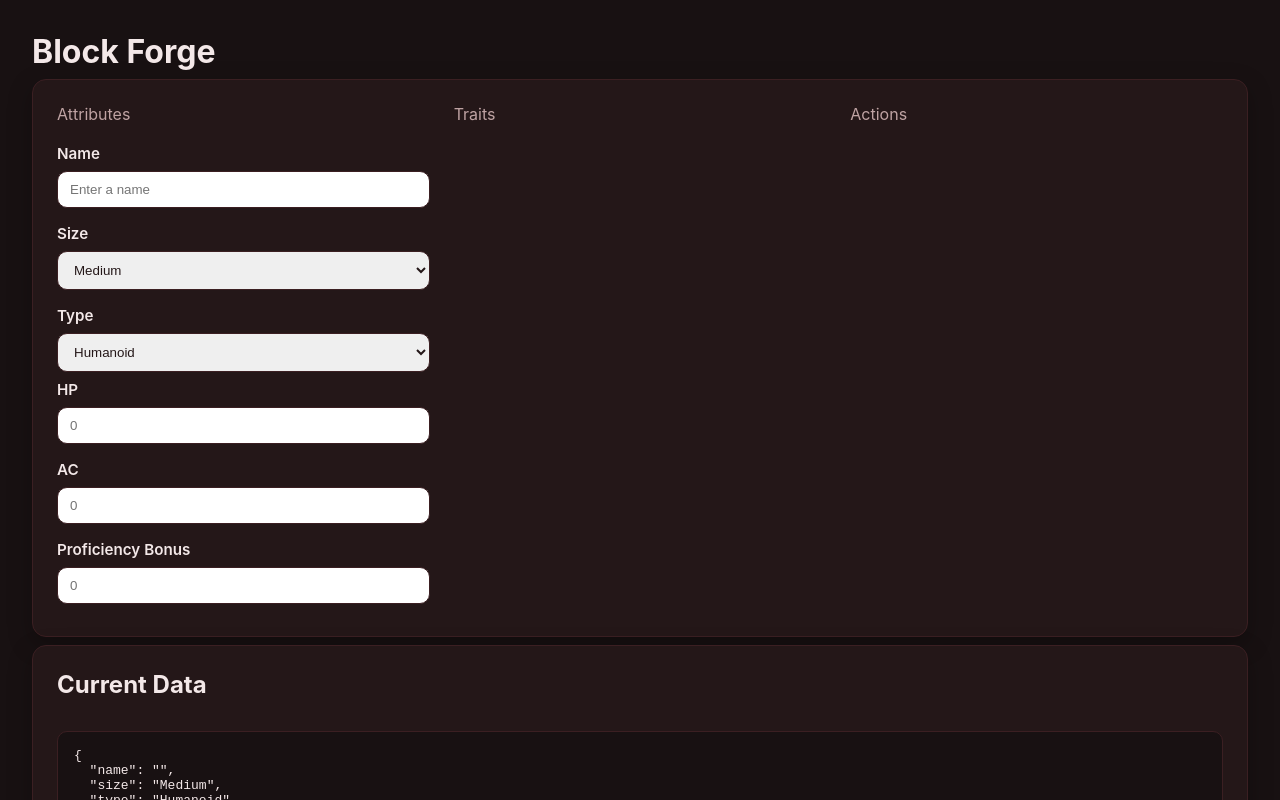
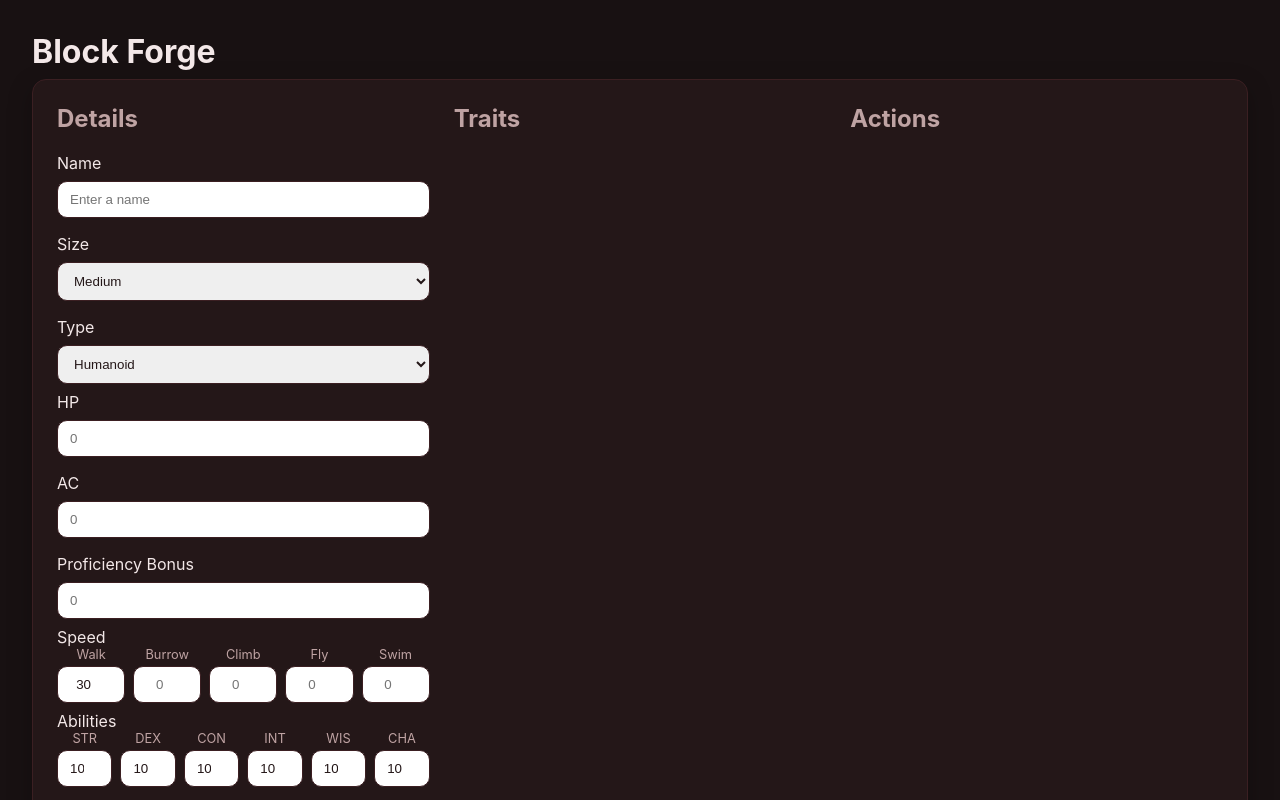
Before and after one commit to tangynacho/block-forge, a Vue app: page / in a window 1280 px wide. Shown: the top 800 px of the page. Built offline with nearby package versions, Linux system fonts and the light colour scheme.

Commit message:
added speed and ability inputs

```diff
--- a/src/App.vue
+++ b/src/App.vue
@@ -1,6 +1,6 @@
 <script setup lang="ts">
 import { reactive } from 'vue'
-import { type BlockForm, defaultSpeed, defaultAbilities } from './types/block'
+import { type BlockForm, SpeedKey, defaultSpeed, AbilityKey, defaultAbilities } from './types/block'
 
 const sizeOptions = [
   'Tiny',
@@ -28,6 +28,25 @@ const typeOptions = [
   'Undead',
 ]
 
+const speedKeys: SpeedKey[] = ['walk', 'burrow', 'climb', 'fly', 'swim']
+const speedLabels: Record<SpeedKey, string> = {
+  walk: 'Walk',
+  burrow: 'Burrow',
+  climb: 'Climb',
+  fly: 'Fly',
+  swim: 'Swim',
+}
+
+const abilityKeys: AbilityKey[] = ['STR', 'DEX', 'CON', 'INT', 'WIS', 'CHA']
+const abilityLabels: Record<AbilityKey, string> = {
+  STR: 'STR',
+  DEX: 'DEX',
+  CON: 'CON',
+  INT: 'INT',
+  WIS: 'WIS',
+  CHA: 'CHA',
+}
+
 const block = reactive<BlockForm>({
   name: '',
   size: 'Medium',
@@ -45,7 +64,7 @@ const block = reactive<BlockForm>({
     <h1>Block Forge</h1>
     <section class="attributes panel">
       <div>
-        <p class="section-note">Attributes</p>
+        <h2 class="section-note">Details</h2>
         <div class="form-grid">
           <label class="field">
             <span>Name</span>
@@ -86,9 +105,44 @@ const block = reactive<BlockForm>({
             <input v-model.number="block.bonus" type="number" min="0" max="10" placeholder="0" />
           </label>
         </div>
+
+        <span>Speed</span>
+        <div class="sub-grid speed">
+          <label
+            v-for="key in speedKeys"
+            :key="key"
+            class="sub-field"
+          >
+            <span>{{ speedLabels[key] }}</span>
+            <input
+              v-model.number="block.speed[key]"
+              type="number"
+              min="0"
+              placeholder="0"
+            />
+          </label>
+        </div>
+
+        <span>Abilities</span>
+        <div class="sub-grid abilities">
+          <label
+            v-for="key in abilityKeys"
+            :key="key"
+            class="sub-field"
+          >
+            <span>{{ abilityLabels[key] }}</span>
+            <input
+              v-model.number="block.abilities[key]"
+              type="number"
+              min="0"
+              placeholder="0"
+            />
+          </label>
+        </div>
+
       </div>
-      <div><p class="section-note">Traits</p></div>
-      <div><p class="section-note">Actions</p></div>
+      <div><h2 class="section-note">Traits</h2></div>
+      <div><h2 class="section-note">Actions</h2></div>
     </section>
 
     <section class="panel">
@@ -168,10 +222,36 @@ h2 {
   gap: 8px;
 }
 
-.field span {
-  font-size: 0.95rem;
-  font-weight: 600;
-  color: var(--text);
+.sub-grid {
+  display: grid;
+  gap: 8px;
+  flex-wrap: wrap;
+  margin-bottom: 8px;
+}
+
+.sub-grid.speed {
+  grid-template-columns: repeat(5, 1fr);
+}
+
+.sub-grid.abilities {
+  grid-template-columns: repeat(6, 1fr);
+}
+
+.sub-field {
+  display: flex;
+  flex-direction: column;
+  gap: 4px;
+  min-width: 20px;
+}
+
+.sub-field span {
+  font-size: 0.8rem;
+  text-align: center;
+  color: #bfa3a3;
+}
+
+.sub-field input {
+  text-align: center;
 }
 
 input,
```
Also changed, not shown: src/types/block.ts (+4 -17 lines).
